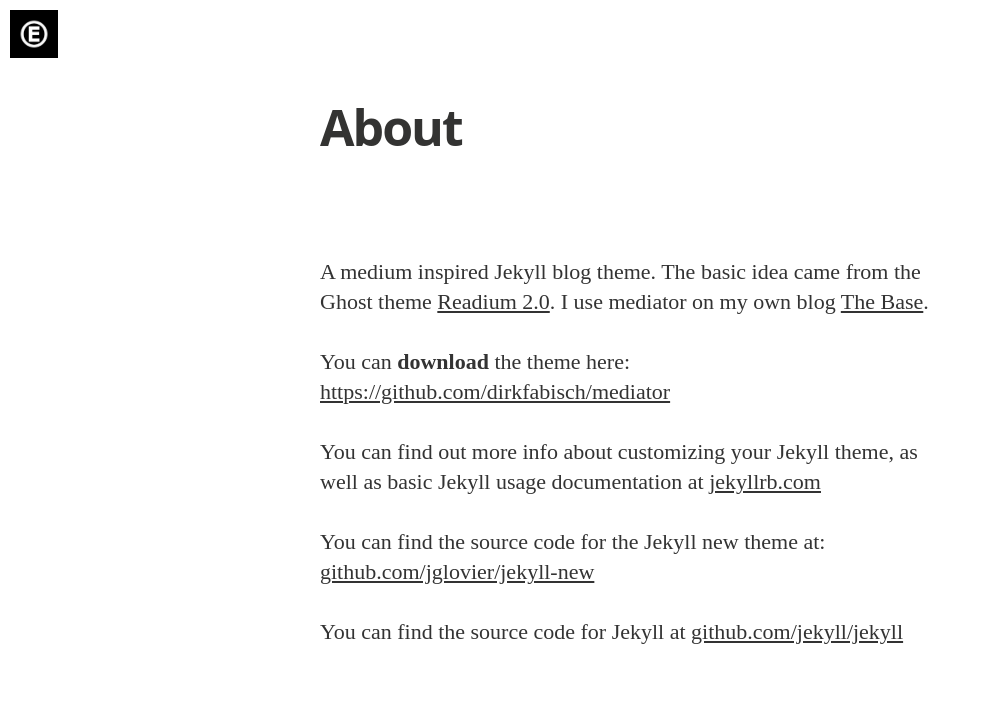
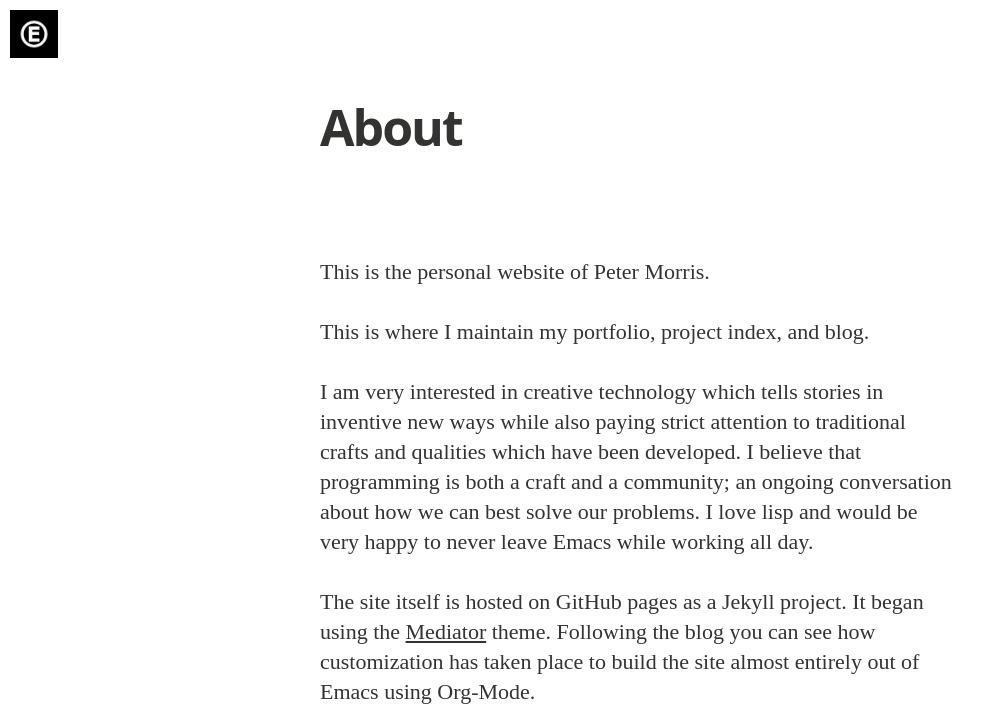
Before and after one commit to EnnuiOcclusion/ennuiocclusion.github.io, a Jekyll site: the page built from about.md, in a window 1280 px wide, cut to the strip 0-717 px from the top of the page. Shown: the whole strip, without its empty margins (0-1004 px from the left). Built offline with Jekyll 4.4.1, drawn with Linux system fonts in a browser that asks for light colours; nearby versions of some CDN libraries; some web fonts are replaced; some of the changed text lies outside the part shown.

Commit message:
Updated about page.

```diff
--- a/about.md
+++ b/about.md
@@ -4,14 +4,12 @@
 permalink: /about/
 ---
 
-A medium inspired Jekyll blog theme. The basic idea came from the Ghost theme
-[Readium 2.0](http://www.svenread.com/readium-ghost-theme/). I use mediator on my own blog [The Base](blog.base68.com).
+This is the personal website of Peter Morris.
 
-You can **download** the theme here:
-[https://github.com/dirkfabisch/mediator](https://github.com/dirkfabisch/mediator)
+This is where I maintain my portfolio, project index, and blog.
 
-You can find out more info about customizing your Jekyll theme, as well as basic Jekyll usage documentation at [jekyllrb.com](http://jekyllrb.com/)
+I am very interested in creative technology which tells stories in inventive new ways while also paying strict attention to traditional crafts and qualities which have been developed. I believe that programming is both a craft and a community; an ongoing conversation about how we can best solve our problems. I love lisp and would be very happy to never leave Emacs while working all day.
 
-You can find the source code for the Jekyll new theme at: [github.com/jglovier/jekyll-new](https://github.com/jglovier/jekyll-new)
+The site itself is hosted on GitHub pages as a Jekyll project. It began using the [Mediator](https://github.com/dirkfabisch/mediator) theme. Following the blog you can see how customization has taken place to build the site almost entirely out of Emacs using Org-Mode.
 
-You can find the source code for Jekyll at [github.com/jekyll/jekyll](https://github.com/jekyll/jekyll)
+Please feel free to contact me at [morris.com@gmail.com](mailto://morris.com@gmail.com).
```
